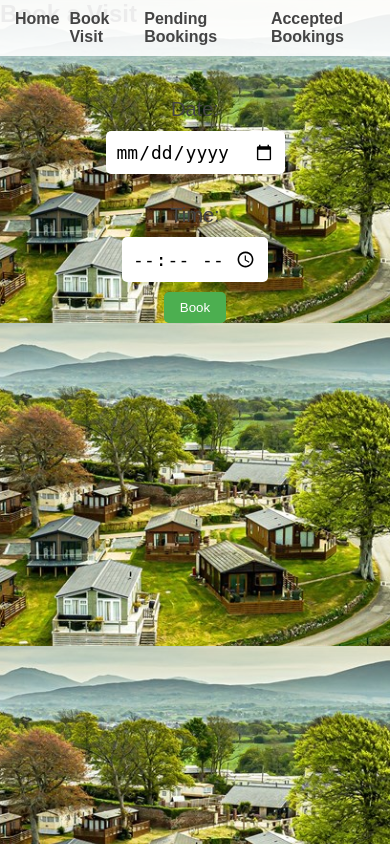
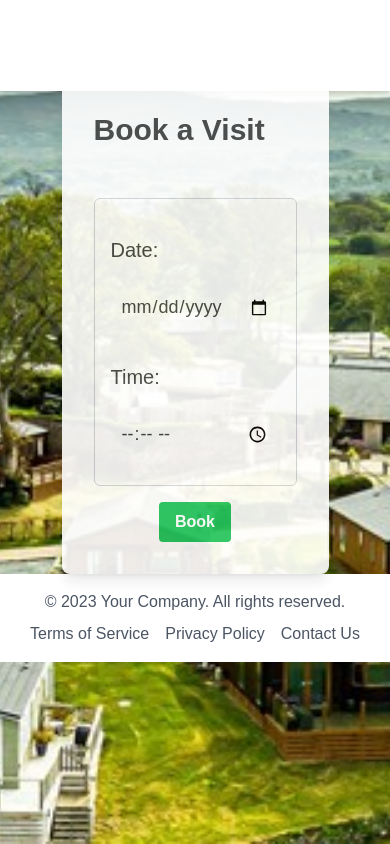
Before and after one commit to GoofyAhhDev/Fonteyn, a Flask app: page /booking in a window 390 px wide. Run offline with Flask 2, Linux system fonts and the light colour scheme; a user stored in the database is signed in; some libraries are stand-ins or nearby versions.

Commit message:
implemented new css

```diff
--- a/templates/booking.html
+++ b/templates/booking.html
@@ -5,31 +5,91 @@
     <meta name="viewport" content="width=device-width, initial-scale=1.0">
     <meta http-equiv="X-UA-Compatible" content="ie=edge">
     <link rel="stylesheet" type="text/css" href="/static/booking.css">
+    <script src="https://cdn.tailwindcss.com"></script>
     <title>Book Visit</title>
 </head>
-<body>
-    <header>
-        <nav>
-            <ul>
-                <li><a href="/">Home</a></li>
-                <li><a href="/booking">Book Visit</a></li>
-                <li><a href="/pending_bookings">Pending Bookings</a></li>
-                <li><a href="/accepted_bookings">Accepted Bookings</a></li>
-            </ul>
+<body class="flex flex-col min-h-screen">
+    <header class="bg-white shadow-md px-4 py-2">
+        <nav class="flex justify-between items-center">
+            <div>
+                <input type="checkbox" id="menu-toggle" class="hidden">
+                <label for="menu-toggle" class="cursor-pointer inline-block sm:hidden">
+                    <svg class="w-6 h-6 fill-current text-gray-700" viewBox="0 0 24 24">
+                        <path class="hidden sm:block" fill-rule="evenodd" clip-rule="evenodd" d="M4 6h16M4 12h16M4 18h16"></path>
+                        <path class="sm:hidden" d="M4 6h16M4 12h16M4 18h16"></path>
+                    </svg>
+                </label>
+                <ul class="flex space-x-2 sm:space-x-4">
+                    <li>
+                        <a href="/" class="relative inline-block transform transition-transform hover:scale-105">
+                            <button class="bg-green-500 hover:bg-green-700 text-white font-bold py-2 px-4 rounded hidden sm:inline-block">
+                                Home
+                            </button>
+                        </a>
+                    </li>
+                    <li>
+                        <a href="/booking" class="relative inline-block transform transition-transform hover:scale-105">
+                            <button class="bg-green-500 hover:bg-green-700 text-white font-bold py-2 px-4 rounded hidden sm:inline-block">
+                                Book Visit
+                            </button>
+                        </a>
+                    </li>
+                    <li>
+                        <a href="/pending_bookings" class="relative inline-block transform transition-transform hover:scale-105">
+                            <button class="bg-green-500 hover:bg-green-700 text-white font-bold py-2 px-4 rounded hidden sm:inline-block">
+                                Pending Bookings
+                            </button>
+                        </a>
+                    </li>
+                    <li>
+                        <a href="/accepted_bookings" class="relative inline-block transform transition-transform hover:scale-105">
+                            <button class="bg-green-500 hover:bg-green-700 text-white font-bold py-2 px-4 rounded hidden sm:inline-block">
+                                Accepted Bookings
+                            </button>
+                        </a>
+                    </li>
+                </ul>
+            </div>
         </nav>
     </header>
-    <h1>Book a Visit</h1>
-    {% if error_message %}
-        <p>{{ error_message }}</p>
-    {% endif %}
-    <form method="POST">
-        <label for="date">Date:</label>
-        <input type="date" name="date" id="date" required>
 
-        <label for="time">Time:</label>
-        <input type="time" name="time" id="time" required>
 
-        <input type="submit" value="Book">
-    </form>
+    <div class="max-w-md mx-auto mt-20 p-8 bg-white rounded-lg shadow-lg opacity-90">
+        <h1 class="text-3xl font-bold mb-4">Book a Visit</h1>
+
+        {% if error_message %}
+        <p class="text-red-500">{{ error_message }}</p>
+        {% endif %}
+
+        <form method="POST" class="space-y-4">
+            <div class="border border-gray-300 rounded-md p-4 space-y-4">
+                <div>
+                    <label for="date" class="block mb-2">Date:</label>
+                    <input type="date" name="date" id="date" required class="w-full border border-gray-300 rounded-md p-2">
+                </div>
+
+                <div>
+                    <label for="time" class="block mb-2">Time:</label>
+                    <input type="time" name="time" id="time" required class="w-full border border-gray-300 rounded-md p-2">
+                </div>
+            </div>
+
+            <button type="submit" class="bg-green-500 hover:bg-green-700 text-white font-bold py-2 px-4 rounded transform hover:scale-105 transition-transform duration-300">
+                Book
+            </button>
+        </form>
+    </div>
+
+<footer class="bg-white py-4 flex-shrink-0">
+    <div class="container mx-auto text-center">
+        <p class="text-gray-600">© 2023 Your Company. All rights reserved.</p>
+        <ul class="flex justify-center mt-2">
+            <li class="mx-2"><a href="#" class="text-gray-600 hover:text-gray-800">Terms of Service</a></li>
+            <li class="mx-2"><a href="#" class="text-gray-600 hover:text-gray-800">Privacy Policy</a></li>
+            <li class="mx-2"><a href="#" class="text-gray-600 hover:text-gray-800">Contact Us</a></li>
+        </ul>
+    </div>
+</footer>
 </body>
+
 </html>
```
Also changed, not shown: templates/accepted_booking.html (+12 -44 lines), templates/index.html (+22 -6 lines), templates/manage.html (+16 -75 lines), users.db.
